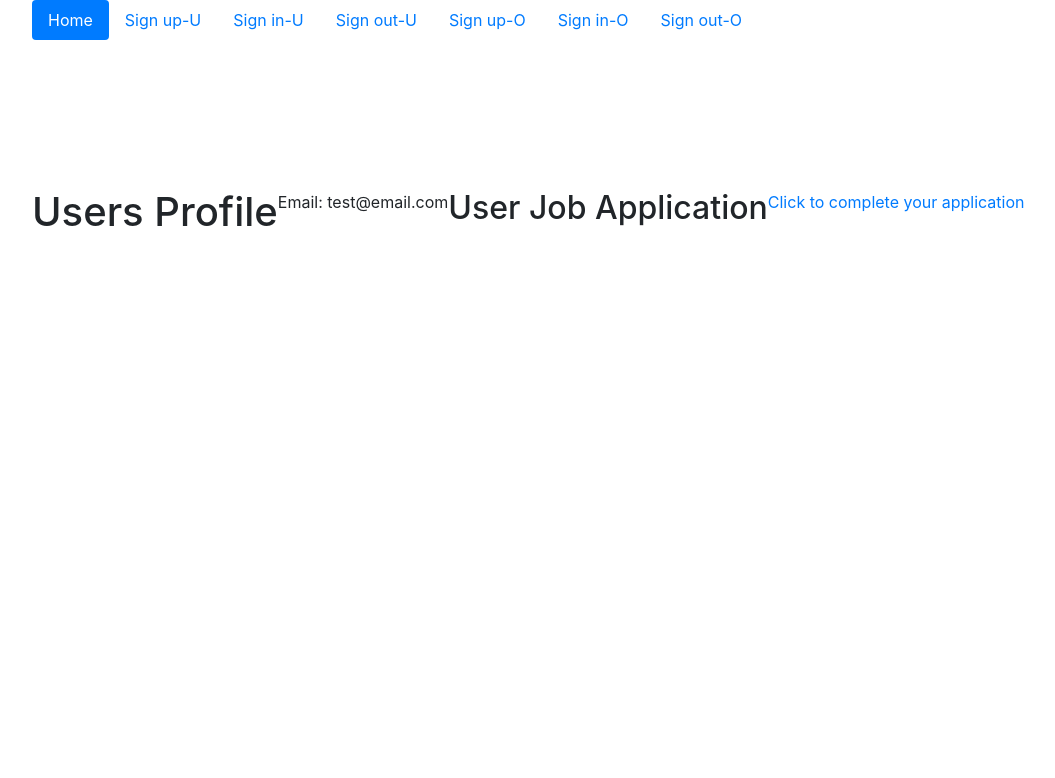
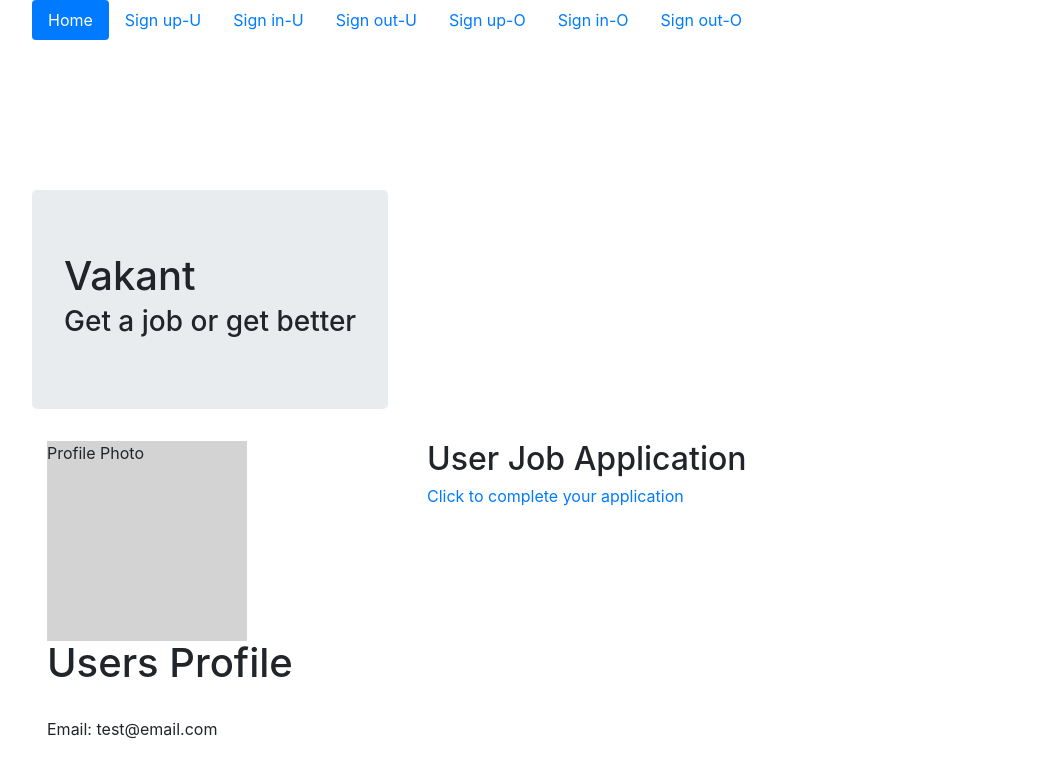
Before and after one commit to tahbristol/Vakant, a Rails app: page /users/3 in a window 1280 px wide. Shown: the top 778 px of the page, without its empty margins (38-1093 px from the left). Run offline with Rails 7, Linux system fonts and the light colour scheme; data comes from the database, SQL or seed files in the repository; both versions use the stored data as it was after the commit; some libraries are stand-ins or nearby versions.

Commit message:
user show formatting, remove jumbotron if signed in

```diff
--- /dev/null
+++ b/app/assets/stylesheets/org.css
@@ -0,0 +1,3 @@
+.row {
+  text-align: center;
+}
--- a/app/controllers/job_applications_controller.rb
+++ b/app/controllers/job_applications_controller.rb
@@ -5,7 +5,7 @@ class JobApplicationsController < ApplicationController
   end
 
   def create
-   binding.pry
+
    @job_application = JobApplication.create(job_application_params)
    @user = current_user
    @user.job_application = @job_application
@@ -24,7 +24,7 @@ class JobApplicationsController < ApplicationController
   def update
     @user = current_user
     @job_application = JobApplication.update(job_application_params)
-binding.pry
+
     redirect_to user_path(@user)
   end
 
--- a/app/controllers/users_controller.rb
+++ b/app/controllers/users_controller.rb
@@ -20,5 +20,6 @@ class UsersController < ApplicationController
   def show
   #  binding.pry
     @user = User.find(params[:id])
+    @job_app = @user.job_application
   end
 end
--- a/app/models/user.rb
+++ b/app/models/user.rb
@@ -13,10 +13,10 @@ class User < ApplicationRecord
     "#{job_app.first_name} #{job_app.last_name}"
   end
 
-  def full_address
+  def city_state
     job_app = self.job_application
     #binding.pry
 
-    "#{job_app.address} #{job_app.city}, #{job_app.state} #{job_app.phone}"
+    "#{job_app.city}, #{job_app.state} #{job_app.phone}"
   end
 end
--- a/app/views/layouts/application.html.erb
+++ b/app/views/layouts/application.html.erb
@@ -27,6 +27,16 @@
 </div>
     <div class="container">
       <div class="row">
+        <% if !current_user.present? && !current_organization.present? %>
+        <div class="jumbotron">
+          <h1>Vakant</h1>
+          <h3>Get a job or get better</h3>
+        </div>
+
+      <%end%>
+      </div>
+      <div class="row">
+
       <%= yield %>
     </div>
     </div>
--- a/app/views/users/show.html.erb
+++ b/app/views/users/show.html.erb
@@ -1,13 +1,20 @@
-<h1>Users Profile</h1>
-  <p>Email: <%= @user.email %>
+<div class="col-md-4">
+ <div class="image-place" style="height:200px; width:200px; background-color: lightgrey;">Profile Photo</div>
+ <div><h1>Users Profile</h1></br>
+   <p>Email: <%= @user.email %><br>
 
+</div>
+</div>
+<div class="col-md-8">
 
     <h2>User Job Application</h2>
   <% if @user.job_application.present? %>
   <%= @user.full_name %>
   <p>--------------------------------</p>
-  <%= @user.full_address %><br>
+  <%= @job_app.address %><br>
+  <%= @user.city_state %><br>
   <%= link_to "Edit Application", edit_job_application_path%>
   <%else%>
     <%= link_to "Click to complete your application", new_job_application_path %>
 <%end%>
+</div>
```
Also changed, not shown: db/development.sqlite3.
